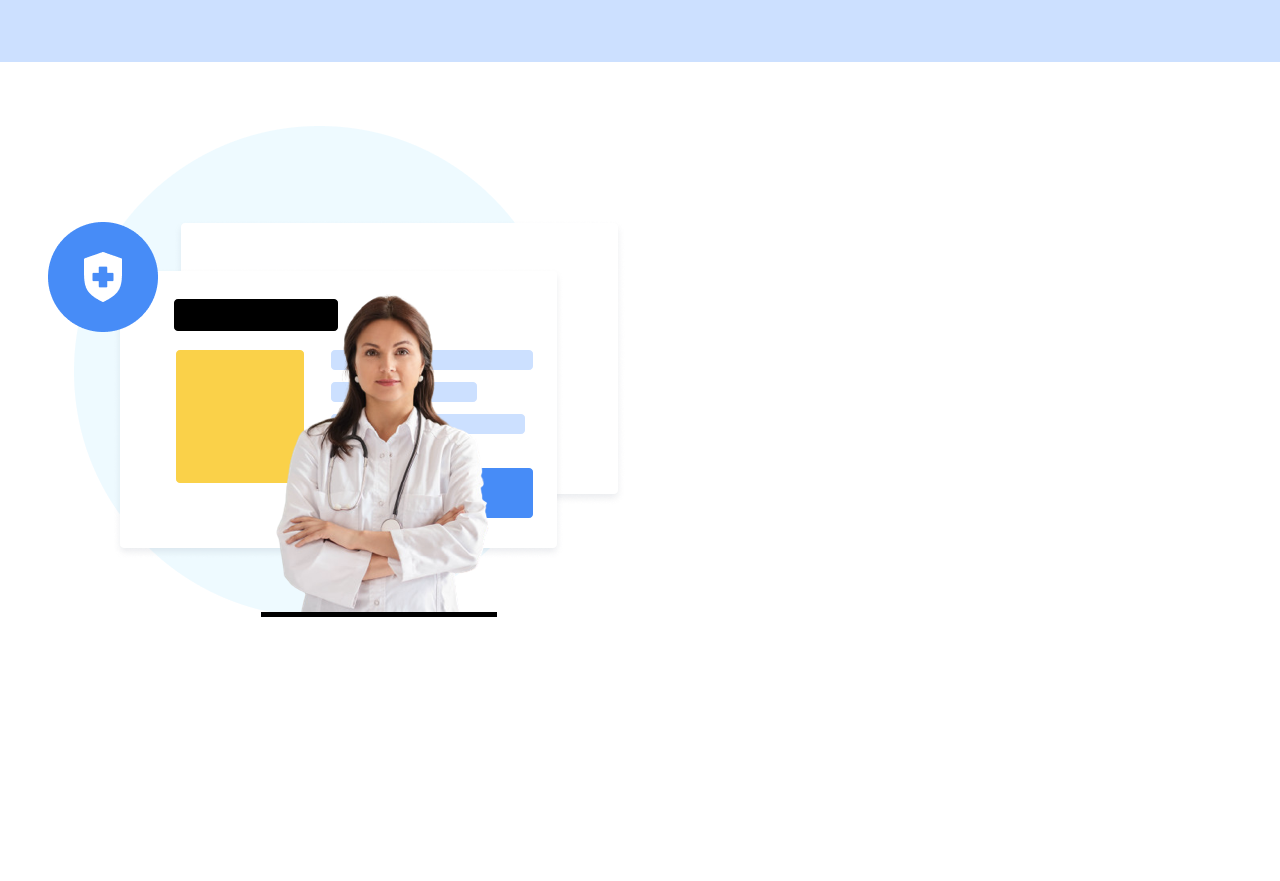
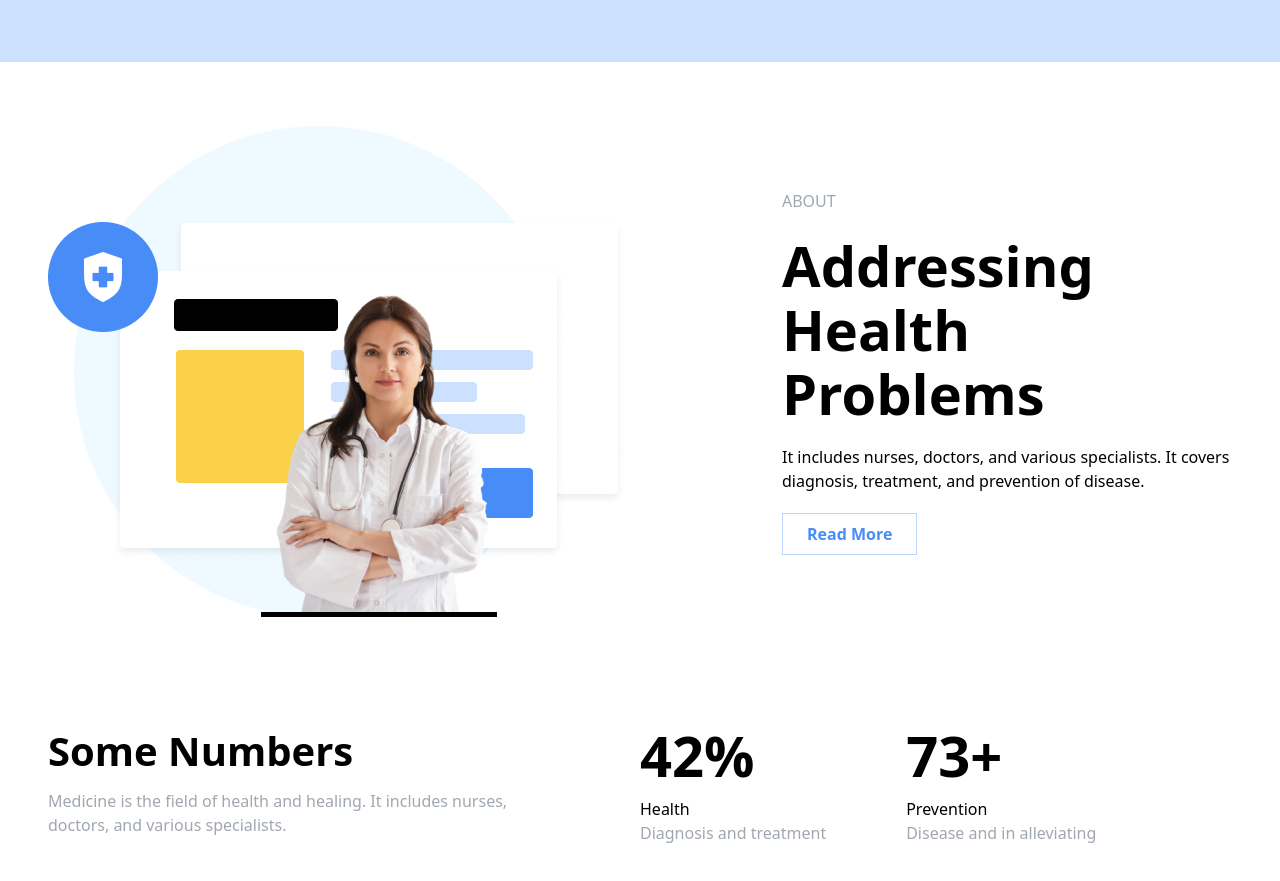
Before and after one commit to Andreyhuey/medilifi, a React (Vite) app: page / in a window 1280 px wide. Shown: the part 727-1608 px from the top of the page. Built offline with nearby package versions, Linux system fonts and the light colour scheme.

Commit message:
About component completed

```diff
--- a/src/components/About.tsx
+++ b/src/components/About.tsx
@@ -1,11 +1,58 @@
+import { Link } from "react-scroll";
 import aboutImg from "../assets/About-img.png";
+import CountUp from "react-countup";
 
 const About = () => {
   return (
     <div className="min-h-screen section">
-      <div className="flex flex-col lg:flex-row justify-between">
+      <div className="flex flex-col lg:flex-row justify-between items-center gap-y-10">
         <img src={aboutImg} alt="about image" />
-        <div></div>
+        <div className="flex flex-col gap-5 items-start lg:max-w-[450px]">
+          <p className="text-[#A1A7B0]">ABOUT</p>
+          <h1 className="lg:text-[56px] text-[46px] font-bold lg:leading-[64px] leading-[50px]">
+            Addressing Health Problems
+          </h1>
+          <p>
+            It includes nurses, doctors, and various specialists. It covers
+            diagnosis, treatment, and prevention of disease.
+          </p>
+          <Link
+            className="text-[#478CF7] border-[1px] border-[#478df75e] px-6 py-2 trans cursor-pointer font-semibold"
+            activeClass="active"
+            to="contact"
+            spy={true}
+            smooth={true}
+            offset={50}
+            duration={500}
+          >
+            Read More
+          </Link>
+        </div>
+      </div>
+      <div className="flex flex-col lg:flex-row items-center justify-between gap-y-10 py-24 w-full">
+        <div className="flex-1">
+          <h1 className="font-bold text-[40px]">Some Numbers</h1>
+          <p className="text-[#A1A7B0] lg:max-w-[470px] pt-2">
+            Medicine is the field of health and healing. It includes nurses,
+            doctors, and various specialists.
+          </p>
+        </div>
+        <div className="flex flex-col lg:flex-row gap-x-20 gap-y-5 w-full flex-1">
+          <div>
+            <div className="font-bold lg:text-[56px] text-[46px]">
+              <CountUp end={42} duration={5} enableScrollSpy />%
+            </div>
+            <p>Health</p>
+            <p className="text-[#A1A7B0]">Diagnosis and treatment</p>
+          </div>
+          <div>
+            <div className="font-bold lg:text-[56px] text-[46px]">
+              <CountUp end={73} duration={5} enableScrollSpy />+
+            </div>
+            <p>Prevention</p>
+            <p className="text-[#A1A7B0]">Disease and in alleviating</p>
+          </div>
+        </div>
       </div>
     </div>
   );
```
